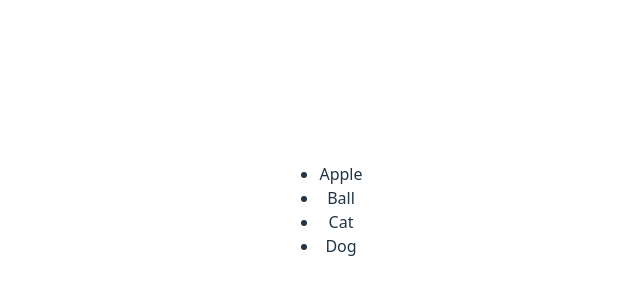
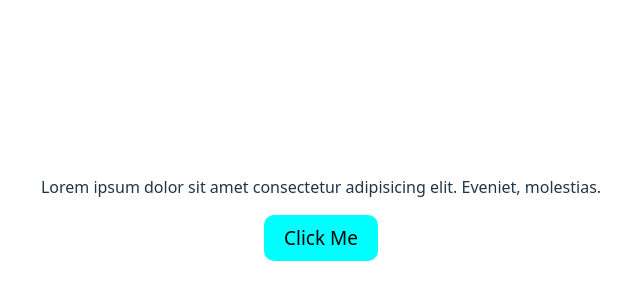
Before and after one commit to ridwanahmedxix/React-, a React (Vite) app in the folder Lesson/Lesson-1/: page / in a window 1280 px wide. Shown: the part 190-490 px from the top of the page, without its empty margins (319-959 px from the left). Built offline with nearby package versions, Linux system fonts and the light colour scheme.

Commit message:
Button create & design

```diff
--- a/Lesson/Lesson-1/src/components/Products/Products.css
+++ b/Lesson/Lesson-1/src/components/Products/Products.css
@@ -0,0 +1,9 @@
+.clickBtn {
+  background-color: aqua;
+  padding: 10px 20px;
+  border: none;
+  border-radius: 10px;
+  color: black;
+  font-size: 19px;
+  cursor: pointer;
+}
--- a/Lesson/Lesson-1/src/components/Products/Products.jsx
+++ b/Lesson/Lesson-1/src/components/Products/Products.jsx
@@ -1,14 +1,14 @@
 import React from "react";
+import "./Products.css";
 
 const Products = () => {
   return (
     <div>
-      <ul>
-        <li>Apple</li>
-        <li>Ball</li>
-        <li>Cat</li>
-        <li>Dog</li>
-      </ul>
+      <p>
+        Lorem ipsum dolor sit amet consectetur adipisicing elit. Eveniet,
+        molestias.
+      </p>
+      <button className="clickBtn">Click Me</button>
     </div>
   );
 };
```
